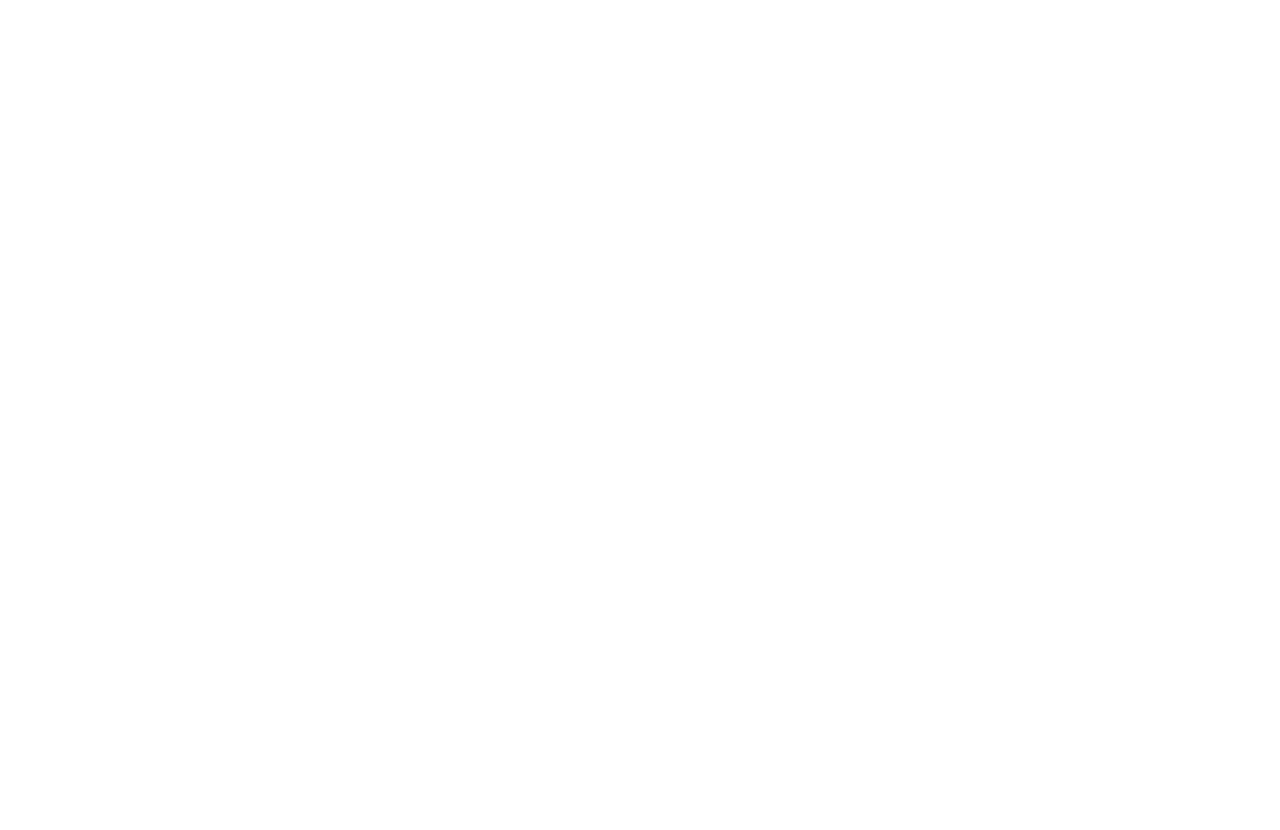
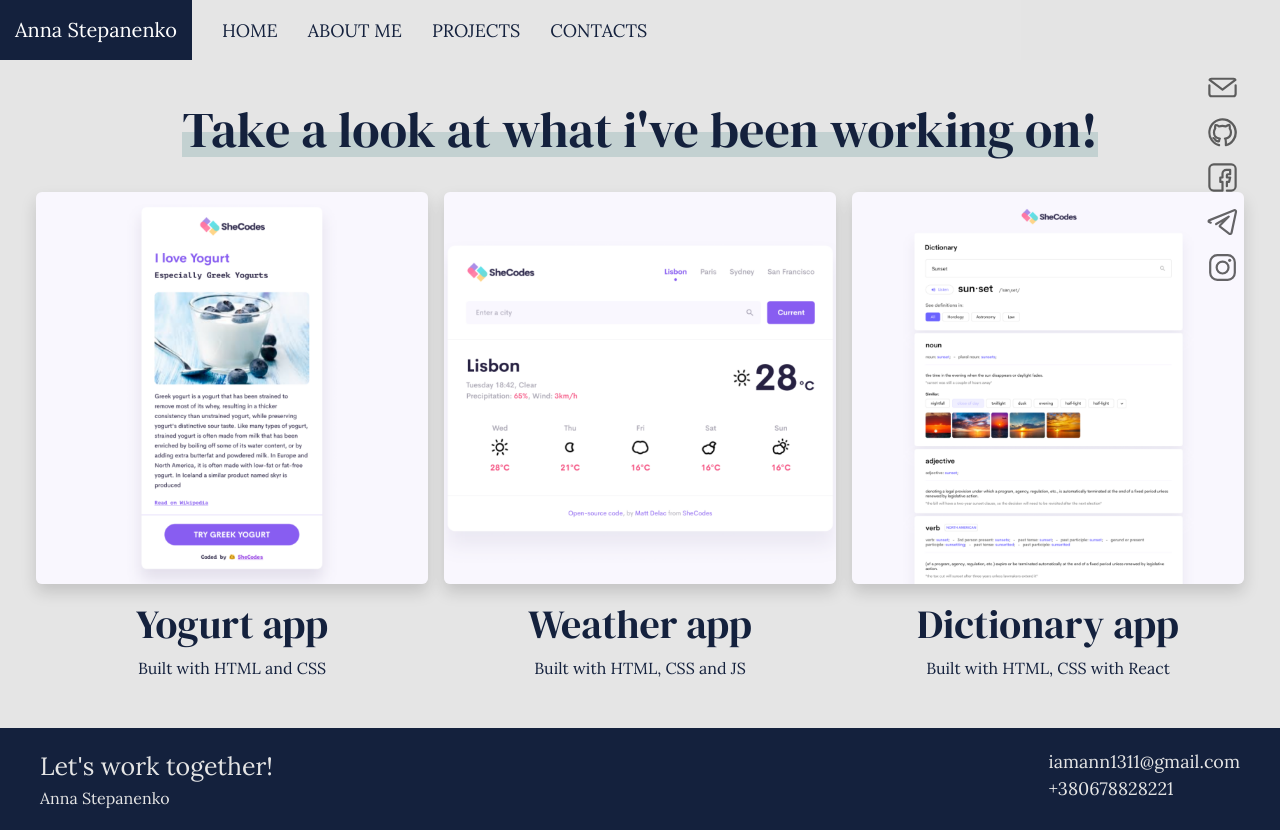
Before and after one commit to annayemsen/portfolio, a plain HTML site: page projects.html in a window 1280 px wide. Before the commit the page ends 800 px from the top, so only its background shows below. Drawn offline with nearby package versions, Linux system fonts and the light colour scheme.

Commit message:
projects page responsive

```diff
--- a/projects.html
+++ b/projects.html
@@ -0,0 +1,186 @@
+<!DOCTYPE html>
+<html lang="en">
+  <head>
+    <meta charset="UTF-8" />
+    <meta name="viewport" content="width=device-width, initial-scale=1.0" />
+    <title>Projects</title>
+    <link rel="preconnect" href="https://fonts.googleapis.com" />
+    <link rel="preconnect" href="https://fonts.gstatic.com" crossorigin />
+    <link
+      href="https://fonts.googleapis.com/css2?family=DM+Serif+Display&family=Lora:wght@400;500&display=swap"
+      rel="stylesheet"
+    />
+    <link
+      href="https://cdn.jsdelivr.net/npm/bootstrap@5.3.1/dist/css/bootstrap.min.css"
+      rel="stylesheet"
+      integrity="sha384-4bw+/aepP/YC94hEpVNVgiZdgIC5+VKNBQNGCHeKRQN+PtmoHDEXuppvnDJzQIu9"
+      crossorigin="anonymous"
+    />
+    <link rel="stylesheet" href="styles.css" />
+  </head>
+  <body>
+    <header>
+      <svg viewBox="0 0 800 600" class="menu-icon">
+        <path
+          d="M300,220 C300,220 520,220 540,220 C740,220 640,540 520,420 C440,340 300,200 300,200"
+          class="top_bar"
+        />
+
+        <path d="M300,320 L540,320" class="middle_bar" />
+
+        <path
+          d="M300,210 C300,210 520,210 540,210 C740,210 640,530 520,410 C440,330 300,190 300,190"
+          class="bottom_bar"
+          transform="translate(480, 320) scale(1, -1) translate(-480, -318)"
+        />
+      </svg>
+      <a href="index.html" class="logo">Anna Stepanenko</a>
+      <nav class="navigation">
+        <a class="nav__link" href="index.html">HOME</a>
+        <a class="nav__link" href="about.html">ABOUT ME</a>
+        <a class="nav__link" href="projects.html">PROJECTS</a>
+        <a class="nav__link" href="about.html#contacts">CONTACTS</a>
+      </nav>
+    </header>
+    <div class="sidebar sidebar__projects">
+      <a
+        href="mailto:iamann1311@gmail.com"
+        title="mail"
+        target="_blank"
+        class="social"
+      >
+        <svg xmlns="http://www.w3.org/2000/svg" viewBox="0 0 32 32">
+          <title />
+          <g data-name="mail email e-mail letter" id="mail_email_e-mail_letter">
+            <path
+              d="M28,13a1,1,0,0,0-1,1v8a1,1,0,0,1-1,1H6a1,1,0,0,1-1-1V14a1,1,0,0,0-2,0v8a3,3,0,0,0,.88,2.12A3,3,0,0,0,6,25H26a3,3,0,0,0,2.12-.88A3,3,0,0,0,29,22V14A1,1,0,0,0,28,13Z"
+            />
+            <path
+              d="M15.4,18.8a1,1,0,0,0,1.2,0L28.41,9.94a1,1,0,0,0,.3-1.23,3.06,3.06,0,0,0-.59-.83A3,3,0,0,0,26,7H6a3,3,0,0,0-2.12.88,3.06,3.06,0,0,0-.59.83,1,1,0,0,0,.3,1.23ZM6,9H26a.9.9,0,0,1,.28,0L16,16.75,5.72,9A.9.9,0,0,1,6,9Z"
+            />
+          </g>
+        </svg>
+      </a>
+      <a
+        href="https://github.com/annayemsen"
+        title="github"
+        target="_blank"
+        class="social"
+      >
+        <svg xmlns="http://www.w3.org/2000/svg" viewBox="0 0 32 32">
+          <title />
+          <g
+            data-name="github coding dev developer"
+            id="github_coding_dev_developer"
+          >
+            <path
+              d="M16,3a13,13,0,0,0-3.46,25.53,1,1,0,1,0,.53-1.92,11,11,0,1,1,7-.4,15.85,15.85,0,0,0-.3-3.92A6.27,6.27,0,0,0,24.68,16a6.42,6.42,0,0,0-1.05-3.87,7.09,7.09,0,0,0-.4-3.36,1,1,0,0,0-1.1-.67,8,8,0,0,0-3.37,1.28A11.35,11.35,0,0,0,16,9a13.09,13.09,0,0,0-3,.43A5.74,5.74,0,0,0,9.62,8.25a1,1,0,0,0-1,.66,7.06,7.06,0,0,0-.37,3.19A7.15,7.15,0,0,0,7.2,16a6.66,6.66,0,0,0,5,6.28,7.43,7.43,0,0,0-.15.79c-1,.06-1.58-.55-2.32-1.48a3.45,3.45,0,0,0-1.94-1.53,1,1,0,0,0-1.15.76A1,1,0,0,0,7.35,22c.16,0,.55.52.77.81a4.74,4.74,0,0,0,3.75,2.25,4.83,4.83,0,0,0,1.3-.18h0a1,1,0,0,0,.29-.14l0,0a.72.72,0,0,0,.18-.21.34.34,0,0,0,.08-.09.85.85,0,0,0,.06-.17,1.52,1.52,0,0,0,.06-.2v0a4.11,4.11,0,0,1,.46-1.91,1,1,0,0,0-.76-1.65A4.6,4.6,0,0,1,9.2,16a4.84,4.84,0,0,1,.87-3,1,1,0,0,0,.24-.83,5,5,0,0,1,0-1.85,3.59,3.59,0,0,1,1.74.92,1,1,0,0,0,1,.23A12.49,12.49,0,0,1,16,11a9.91,9.91,0,0,1,2.65.43,1,1,0,0,0,1-.18,5,5,0,0,1,2-1,4.11,4.11,0,0,1,0,1.91,1.05,1.05,0,0,0,.32,1A4,4,0,0,1,22.68,16a4.29,4.29,0,0,1-4.41,4.46,1,1,0,0,0-.94.65,1,1,0,0,0,.28,1.11c.59.51.5,4,.47,5.36a1,1,0,0,0,.38.81,1,1,0,0,0,.62.21,1.07,1.07,0,0,0,.25,0A13,13,0,0,0,16,3Z"
+            />
+          </g>
+        </svg>
+      </a>
+      <a
+        href="https://www.facebook.com/profile.php?id=100037595994381"
+        title="facebook"
+        target="_blank"
+        class="social"
+      >
+        <svg xmlns="http://www.w3.org/2000/svg" viewBox="0 0 32 32">
+          <title />
+          <g data-name="facebook fb face book" id="facebook_fb_face_book">
+            <path
+              d="M24,3H8A5,5,0,0,0,3,8V24a5,5,0,0,0,5,5h8a1,1,0,0,0,1-1V20a1,1,0,0,0-1-1H15V17h1a1,1,0,0,0,1-1V12.5A2.5,2.5,0,0,1,19.5,10H22v2H21a2,2,0,0,0-2,2v2a1,1,0,0,0,1,1h1.72l-.5,2H20a1,1,0,0,0-1,1v4a1,1,0,0,0,2,0V21h1a1,1,0,0,0,1-.76l1-4a1,1,0,0,0-.18-.86A1,1,0,0,0,23,15H21V14h2a1,1,0,0,0,1-1V9a1,1,0,0,0-1-1H19.5A4.51,4.51,0,0,0,15,12.5V15H14a1,1,0,0,0-1,1v4a1,1,0,0,0,1,1h1v6H8a3,3,0,0,1-3-3V8A3,3,0,0,1,8,5H24a3,3,0,0,1,3,3V24a3,3,0,0,1-3,3H20a1,1,0,0,0,0,2h4a5,5,0,0,0,5-5V8A5,5,0,0,0,24,3Z"
+            />
+          </g>
+        </svg>
+      </a>
+      <a
+        href="https://t.me/annayemsen"
+        title="telegram"
+        target="_blank"
+        class="social"
+      >
+        <svg xmlns="http://www.w3.org/2000/svg" viewBox="0 0 32 32">
+          <title />
+          <g
+            data-name="telegram social media network chat"
+            id="telegram_social_media_network_chat"
+          >
+            <path
+              d="M28.59,4.29a2.23,2.23,0,0,0-2.27-.36L3.41,13.1a1.83,1.83,0,0,0,0,3.38l1.48.61a1,1,0,0,0,1.31-.53,1,1,0,0,0-.54-1.31L4.56,14.8l22.51-9a.22.22,0,0,1,.23,0,.24.24,0,0,1,.08.23L23.27,25.21a.4.4,0,0,1-.26.3.39.39,0,0,1-.39-.06l-8-6.24,7.83-7.91a1,1,0,0,0-1.22-1.56L9.75,16.54a1,1,0,1,0,1,1.72l4.83-2.85L13.23,17.8a2,2,0,0,0,.2,3.08l8,6.15a2.4,2.4,0,0,0,1.47.5,2.47,2.47,0,0,0,.83-.15,2.37,2.37,0,0,0,1.52-1.75L29.33,6.47A2.23,2.23,0,0,0,28.59,4.29Z"
+            />
+          </g>
+        </svg>
+      </a>
+      <a
+        href="https://www.instagram.com/annayemsen/"
+        title="instagram"
+        target="_blank"
+        class="social"
+      >
+        <svg
+          xmlns="http://www.w3.org/2000/svg"
+          data-name="Layer 1"
+          id="Layer_1"
+          viewBox="0 0 128 128"
+        >
+          <defs>
+            <style>
+              .cls-1 {
+                fill: black;
+              }
+            </style>
+          </defs>
+          <title />
+          <path
+            class="cls-1"
+            d="M83,23a22,22,0,0,1,22,22V83a22,22,0,0,1-22,22H45A22,22,0,0,1,23,83V45A22,22,0,0,1,45,23H83m0-8H45A30.09,30.09,0,0,0,15,45V83a30.09,30.09,0,0,0,30,30H83a30.09,30.09,0,0,0,30-30V45A30.09,30.09,0,0,0,83,15Z"
+          />
+          <path
+            class="cls-1"
+            d="M90.14,32a5.73,5.73,0,1,0,5.73,5.73A5.73,5.73,0,0,0,90.14,32Z"
+          />
+          <path
+            class="cls-1"
+            d="M64.27,46.47A17.68,17.68,0,1,1,46.6,64.14,17.7,17.7,0,0,1,64.27,46.47m0-8A25.68,25.68,0,1,0,90,64.14,25.68,25.68,0,0,0,64.27,38.47Z"
+          />
+        </svg>
+      </a>
+    </div>
+    <main>
+      <div class="text-center">
+        <h1 class="h1__projects">Take a look at what i've been working on!</h1>
+        <div class="row my-4">
+          <div class="col-sm-4 p-2">
+            <img src="img/yogurt.png" class="img-fluid shadow rounded" />
+            <h5 class="h5__projects mt-3">Yogurt app</h5>
+            <p>Built with HTML and CSS</p>
+          </div>
+          <div class="col-sm-4 p-2">
+            <img src="img/weather.png" class="img-fluid shadow rounded" />
+            <h5 class="mt-3 h5__projects">Weather app</h5>
+            <p>Built with HTML, CSS and JS</p>
+          </div>
+          <div class="col-sm-4 p-2">
+            <img src="img/dictionary.png" class="img-fluid shadow rounded" />
+            <h5 class="mt-3 h5__projects">Dictionary app</h5>
+            <p>Built with HTML, CSS with React</p>
+          </div>
+        </div>
+      </div>
+    </main>
+    <footer>
+      <div class="footer">
+        <div class="footer-content">
+          <div>Let's work together!</div>
+          <div>Anna Stepanenko</div>
+        </div>
+        <div class="footer-links">
+          <a href="mailto:iamann1311@gmail.com">iamann1311@gmail.com</a>
+          <a class="align-bottom" href="tel:+380678828221">+380678828221</a>
+        </div>
+      </div>
+    </footer>
+    <script src="script.js"></script>
+  </body>
+</html>
--- a/styles.css
+++ b/styles.css
@@ -209,7 +209,28 @@ footer {
   text-decoration: none;
   color: var(--light-color);
 }
+/* about page */
+.profile-picture {
+  max-width: 500px;
+  display: block;
+  margin: auto;
+}
 
+.about-me-description {
+  display: block;
+  margin: auto;
+}
+.about-me-description p {
+  margin-top: 20px;
+}
+@media screen and (max-width: 1000px) {
+  .h1__projects::before {
+    display: none;
+  }
+  .sidebar__projects {
+    right: 25px;
+  }
+}
 @media screen and (max-width: 992px) {
   main {
     padding-top: 100px;
@@ -254,6 +275,12 @@ footer {
     top: 50px;
     right: 25px;
     width: 200px;
+  }
+  .h5__projects {
+    font-size: 30px;
+  }
+  .h5__projects::before {
+    display: none;
   }
 }
 @media screen and (max-width: 768px) {
@@ -358,7 +385,7 @@ footer {
     width: 100%;
     left: 0;
     right: 0;
-    top: 20px;
+    top: 17px;
     z-index: -5;
     opacity: 0.3;
   }
@@ -369,11 +396,15 @@ footer {
   br {
     display: block;
   }
+  .h5__projects {
+    font-size: 25px;
+  }
 }
 
 @media screen and (max-width: 600px) {
   .profile-picture {
-    width: 200px;
+    width: 190px;
+    right: 0px;
     top: 50px;
   }
   h1::before {
@@ -388,19 +419,7 @@ footer {
   .footer-links a {
     font-size: 16px;
   }
+  .h1__projects {
+    font-size: 35px;
+  }
 }
-
-/* about page */
-.profile-picture {
-  max-width: 500px;
-  display: block;
-  margin: 0 auto;
-}
-
-.about-me-description {
-  display: block;
-  margin: auto;
-}
-.about-me-description p {
-  margin-top: 20px;
-}
```
